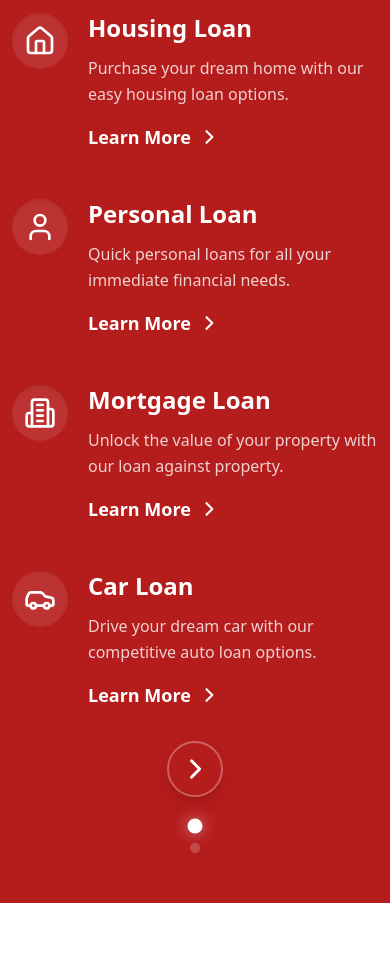
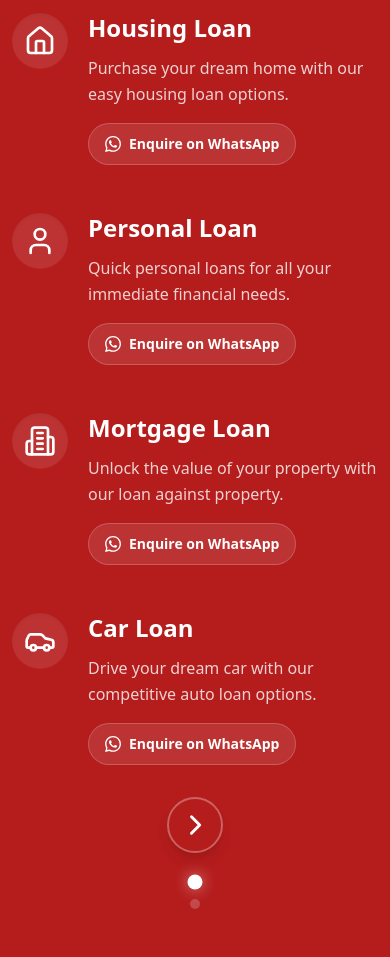
Before and after one commit to godivatech/Healthy-Home-Loans, a React (Vite) app: page / in a window 390 px wide. Shown: the part 6720-7677 px from the top of the page. Built offline with nearby package versions, Linux system fonts and the light colour scheme.

Commit message:
hero section image change

```diff
--- a/src/components/WhatsAppFloat.tsx
+++ b/src/components/WhatsAppFloat.tsx
@@ -1,4 +1,5 @@
 import { motion } from "framer-motion";
+import { WhatsAppIcon } from "./icons/WhatsAppIcon";
 
 export const WhatsAppFloat = () => {
     const phoneNumber = "919677719848";
@@ -17,16 +18,7 @@ export const WhatsAppFloat = () => {
             className="fixed bottom-6 left-6 z-[999] bg-[#25D366] text-white p-3.5 rounded-full shadow-lg hover:shadow-xl transition-shadow flex items-center justify-center cursor-pointer group"
             title="Chat on WhatsApp"
         >
-            {/* WhatsApp SVG Icon */}
-            <svg
-                viewBox="0 0 24 24"
-                width="32"
-                height="32"
-                fill="currentColor"
-                className="w-8 h-8 md:w-9 md:h-9"
-            >
-                <path d="M17.472 14.382c-.297-.149-1.758-.867-2.03-.967-.273-.099-.471-.148-.67.15-.197.297-.767.966-.94 1.164-.173.199-.347.223-.644.075-.297-.15-1.255-.463-2.39-1.475-.883-.788-1.48-1.761-1.653-2.059-.173-.297-.018-.458.13-.606.134-.133.298-.347.446-.52.149-.174.198-.298.298-.497.099-.198.05-.371-.025-.52-.075-.149-.669-1.612-.916-2.207-.242-.579-.487-.5-.669-.51-.173-.008-.371-.01-.57-.01-.198 0-.52.074-.792.372-.272.297-1.04 1.016-1.04 2.479 0 1.462 1.065 2.875 1.213 3.074.149.198 2.096 3.2 5.077 4.487.709.306 1.262.489 1.694.625.712.227 1.36.195 1.871.118.571-.085 1.758-.719 2.006-1.413.248-.694.248-1.289.173-1.413-.074-.124-.272-.198-.57-.347m-5.421 7.403h-.004a9.87 9.87 0 01-5.031-1.378l-.361-.214-3.741.982.998-3.648-.235-.374a9.86 9.86 0 01-1.51-5.26c.001-5.45 4.436-9.884 9.888-9.884 2.64 0 5.122 1.03 6.988 2.898a9.825 9.825 0 012.893 6.994c-.003 5.45-4.437 9.884-9.885 9.884m8.413-18.297A11.815 11.815 0 0012.05 0C5.495 0 .16 5.335.157 11.892c0 2.096.547 4.142 1.588 5.945L.057 24l6.305-1.654a11.882 11.882 0 005.683 1.448h.005c6.554 0 11.89-5.335 11.893-11.893a11.821 11.821 0 00-3.48-8.413Z" />
-            </svg>
+            <WhatsAppIcon size={32} className="w-8 h-8 md:w-9 md:h-9" />
 
             {/* Pulsing Effect Background */}
             <div className="absolute inset-0 rounded-full bg-[#25D366] -z-10 animate-ping opacity-20"></div>
--- /dev/null
+++ b/src/components/icons/WhatsAppIcon.tsx
@@ -0,0 +1,20 @@
+import React from "react";
+
+interface WhatsAppIconProps {
+    className?: string;
+    size?: number | string;
+}
+
+export const WhatsAppIcon: React.FC<WhatsAppIconProps> = ({ className, size = 24 }) => {
+    return (
+        <svg
+            viewBox="0 0 24 24"
+            width={size}
+            height={size}
+            fill="currentColor"
+            className={className}
+        >
+            <path d="M17.472 14.382c-.297-.149-1.758-.867-2.03-.967-.273-.099-.471-.148-.67.15-.197.297-.767.966-.94 1.164-.173.199-.347.223-.644.075-.297-.15-1.255-.463-2.39-1.475-.883-.788-1.48-1.761-1.653-2.059-.173-.297-.018-.458.13-.606.134-.133.298-.347.446-.52.149-.174.198-.298.298-.497.099-.198.05-.371-.025-.52-.075-.149-.669-1.612-.916-2.207-.242-.579-.487-.5-.669-.51-.173-.008-.371-.01-.57-.01-.198 0-.52.074-.792.372-.272.297-1.04 1.016-1.04 2.479 0 1.462 1.065 2.875 1.213 3.074.149.198 2.096 3.2 5.077 4.487.709.306 1.262.489 1.694.625.712.227 1.36.195 1.871.118.571-.085 1.758-.719 2.006-1.413.248-.694.248-1.289.173-1.413-.074-.124-.272-.198-.57-.347m-5.421 7.403h-.004a9.87 9.87 0 01-5.031-1.378l-.361-.214-3.741.982.998-3.648-.235-.374a9.86 9.86 0 01-1.51-5.26c.001-5.45 4.436-9.884 9.888-9.884 2.64 0 5.122 1.03 6.988 2.898a9.825 9.825 0 012.893 6.994c-.003 5.45-4.437 9.884-9.885 9.884m8.413-18.297A11.815 11.815 0 0012.05 0C5.495 0 .16 5.335.157 11.892c0 2.096.547 4.142 1.588 5.945L.057 24l6.305-1.654a11.882 11.882 0 005.683 1.448h.005c6.554 0 11.89-5.335 11.893-11.893a11.821 11.821 0 00-3.48-8.413Z" />
+        </svg>
+    );
+};
--- a/src/pages/Services.tsx
+++ b/src/pages/Services.tsx
@@ -10,6 +10,8 @@ import { useState } from "react";
 import { motion, AnimatePresence } from "framer-motion";
 import { SEO } from "@/components/SEO";
 import { StructuredData } from "@/components/SEO/StructuredData";
+import { getWhatsAppUrl, getLoanInquiryMessage, DEFAULT_WHATSAPP_NUMBER } from "@/utils/whatsapp";
+import { WhatsAppIcon } from "@/components/icons/WhatsAppIcon";
 
 export const ServicesPage = () => {
     const [openIndex, setOpenIndex] = useState<number | null>(0);
@@ -164,11 +166,17 @@ export const ServicesPage = () => {
                                             </div>
 
                                             <a
-                                                href="/contact"
-                                                className="text-primary font-medium text-[15px] inline-block hover:text-primary/80 transition-colors uppercase tracking-wide"
+                                                href={getWhatsAppUrl(DEFAULT_WHATSAPP_NUMBER, getLoanInquiryMessage(service.title))}
+                                                target="_blank"
+                                                rel="noopener noreferrer"
+                                                className="w-full flex items-center justify-center gap-2.5 bg-[#25D366] hover:bg-[#20ba5a] active:scale-[0.98] text-white font-semibold text-sm py-3 rounded-xl transition-all duration-300 shadow-sm hover:shadow-[0_4px_20px_rgba(37,211,102,0.35)] group/wa"
                                             >
-                                                Learn More
+                                                <WhatsAppIcon size={18} className="shrink-0 group-hover/wa:scale-110 transition-transform duration-200" />
+                                                <span>Enquire on WhatsApp</span>
                                             </a>
+                                            <p className="text-center text-[11px] text-zinc-400 mt-2">
+                                                Typically replies within minutes
+                                            </p>
                                         </div>
                                     </div>
                                 </div>
@@ -238,11 +246,17 @@ export const ServicesPage = () => {
                                                     </div>
 
                                                     <a
-                                                        href="/contact"
-                                                        className="block w-full text-center bg-primary text-white font-medium text-sm py-2.5 rounded-lg hover:bg-primary/90 transition-colors"
+                                                        href={getWhatsAppUrl(DEFAULT_WHATSAPP_NUMBER, getLoanInquiryMessage(service.title))}
+                                                        target="_blank"
+                                                        rel="noopener noreferrer"
+                                                        className="w-full flex items-center justify-center gap-2.5 bg-[#25D366] hover:bg-[#20ba5a] active:scale-[0.98] text-white font-semibold text-sm py-3 rounded-xl transition-all duration-300 shadow-sm hover:shadow-[0_4px_20px_rgba(37,211,102,0.35)] group/wa"
                                                     >
-                                                        Learn More
+                                                        <WhatsAppIcon size={18} className="shrink-0 group-hover/wa:scale-110 transition-transform duration-200" />
+                                                        <span>Enquire on WhatsApp</span>
                                                     </a>
+                                                    <p className="text-center text-[11px] text-zinc-400 mt-2">
+                                                        Typically replies within minutes
+                                                    </p>
                                                 </div>
                                             </motion.div>
                                         )}
--- a/src/sections/Hero/index.tsx
+++ b/src/sections/Hero/index.tsx
@@ -1,4 +1,4 @@
-import bannerImage from "@/assets/images/banner 1.jpeg";
+import bannerImage from "@/assets/images/banner 3.jpeg";
 import bannerImageMobile from "@/assets/images/Banner 1 mobile.jpeg";
 
 export const Hero = () => {
--- a/src/sections/ServicesSection/components/ServiceTabs.tsx
+++ b/src/sections/ServicesSection/components/ServiceTabs.tsx
@@ -12,6 +12,8 @@ import {
     PiggyBank
 } from "lucide-react";
 import { FadeIn } from "@/components/animations/FadeIn";
+import { getWhatsAppUrl, getLoanInquiryMessage, DEFAULT_WHATSAPP_NUMBER } from "@/utils/whatsapp";
+import { WhatsAppIcon } from "@/components/icons/WhatsAppIcon";
 
 export const ServiceTabs = () => {
     const [page, setPage] = useState(0);
@@ -161,10 +163,17 @@ export const ServiceTabs = () => {
                                                 <p className="text-white/80 text-base leading-relaxed mb-4">
                                                     {service.description}
                                                 </p>
-                                                <Link to={service.link} className="inline-flex items-center text-white font-semibold text-lg hover:underline decoration-white underline-offset-8 transition-all">
-                                                    Learn More
-                                                    <svg className="w-5 h-5 ml-2" fill="none" stroke="currentColor" viewBox="0 0 24 24"><path d="M9 5l7 7-7 7" strokeLinecap="round" strokeLinejoin="round" strokeWidth="2.5" /></svg>
-                                                </Link>
+                                                <div className="flex items-center gap-4">
+                                                    <a
+                                                        href={getWhatsAppUrl(DEFAULT_WHATSAPP_NUMBER, getLoanInquiryMessage(service.title))}
+                                                        target="_blank"
+                                                        rel="noopener noreferrer"
+                                                        className="inline-flex items-center gap-2 bg-white/10 hover:bg-[#25D366] border border-white/20 hover:border-[#25D366] text-white text-sm font-semibold px-4 py-2.5 rounded-full transition-all duration-300 group/wa"
+                                                    >
+                                                        <WhatsAppIcon size={16} className="shrink-0 group-hover/wa:scale-110 transition-transform duration-200" />
+                                                        <span>Enquire on WhatsApp</span>
+                                                    </a>
+                                                </div>
                                             </div>
                                         </div>
                                     </div>
--- /dev/null
+++ b/src/utils/whatsapp.ts
@@ -0,0 +1,20 @@
+/**
+ * Formats a WhatsApp URL with a pre-filled message.
+ * @param phoneNumber The phone number in international format without '+' or '00'.
+ * @param message The message to pre-fill.
+ * @returns The formatted WhatsApp URL.
+ */
+export const getWhatsAppUrl = (phoneNumber: string, message: string): string => {
+    return `https://wa.me/${phoneNumber}?text=${encodeURIComponent(message)}`;
+};
+
+/**
+ * Generates a standard message for loan inquiries.
+ * @param serviceName The name of the service/loan.
+ * @returns A formatted inquiry message.
+ */
+export const getLoanInquiryMessage = (serviceName: string): string => {
+    return `Hello Healthy Home Loans, I'm interested in learning more about the ${serviceName}. Could you please provide more details?`;
+};
+
+export const DEFAULT_WHATSAPP_NUMBER = "919677719848";
```
Also changed, not shown: src/assets/images/banner 3.jpeg (added).
